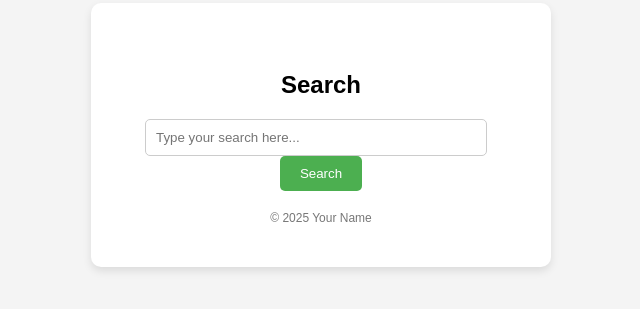
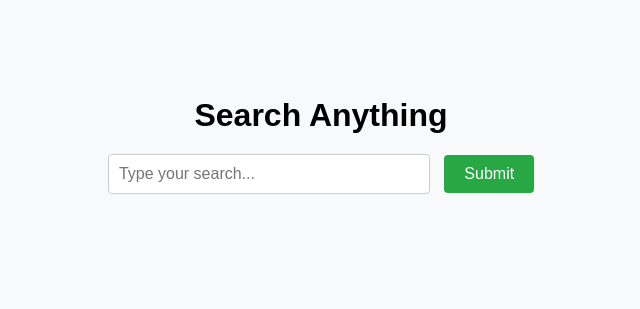
Before and after one commit to kavitha06-k/kavi06search-box, a plain HTML site: page index.html in a window 1280 px wide. Shown: the part 265-574 px from the top of the page, without its empty margins (319-959 px from the left). Drawn offline with Linux system fonts and the light colour scheme.

Commit message:
Update index.html

```diff
--- a/index.html
+++ b/index.html
@@ -1,76 +1,56 @@
-
 <!DOCTYPE html>
 <html lang="en">
 <head>
   <meta charset="UTF-8">
   <meta name="viewport" content="width=device-width, initial-scale=1.0">
-    <title>Search Box with GitHub Pages</title>
+  <title>Search Page</title>
   <style>
     body {
+      margin: 0;
+      padding: 0;
       font-family: Arial, sans-serif;
       display: flex;
       justify-content: center;
       align-items: center;
       height: 100vh;
-            margin: 0;
-            background-color: #f4f4f4;
+      background-color: #f8f9fa;
     }
-
-        .search-container {
-            background-color: white;
-            padding: 30px;
-            border-radius: 10px;
-            box-shadow: 0 4px 8px rgba(0, 0, 0, 0.1);
-            width: 400px;
+    .container {
       text-align: center;
     }
-
-        h2 {
-            font-size: 24px;
+    h1 {
+      font-size: 2em;
       margin-bottom: 20px;
     }
-
     input[type="text"] {
-            width: 80%;
       padding: 10px;
-            border-radius: 5px;
+      width: 300px;
       border: 1px solid #ccc;
-            margin-right: 10px;
+      border-radius: 4px;
+      font-size: 16px;
     }
-
     button {
       padding: 10px 20px;
-            background-color: #4CAF50;
+      margin-left: 10px;
+      background-color: #28a745;
       color: white;
       border: none;
-            border-radius: 5px;
+      border-radius: 4px;
+      font-size: 16px;
       cursor: pointer;
     }
-
     button:hover {
-            background-color: #45a049;
-        }
-
-        .footer {
-            font-size: 12px;
-            margin-top: 20px;
-            color: #777;
+      background-color: #218838;
     }
   </style>
 </head>
 <body>
-
-<div class="search-container">
-    <br>
-    <h2>Search</h2>
-    <form action="https://formspree.io/f/your-form-id" method="POST">
-        <input type="text" name="search_query" placeholder="Type your search here..." required>
-        <button type="submit">Search</button>
+  <div class="container">
+    <h1>Search Anything</h1>
+    <form action="#" method="get">
+      <input type="text" placeholder="Type your search..." name="q" required>
+      <button type="submit">Submit</button>
     </form>
-    <div class="footer">
-        <p>&copy; 2025 Your Name</p>
   </div>
-</div>
-
 </body>
 </html>
```
Lines whose indentation alone changed are shown as unchanged.
